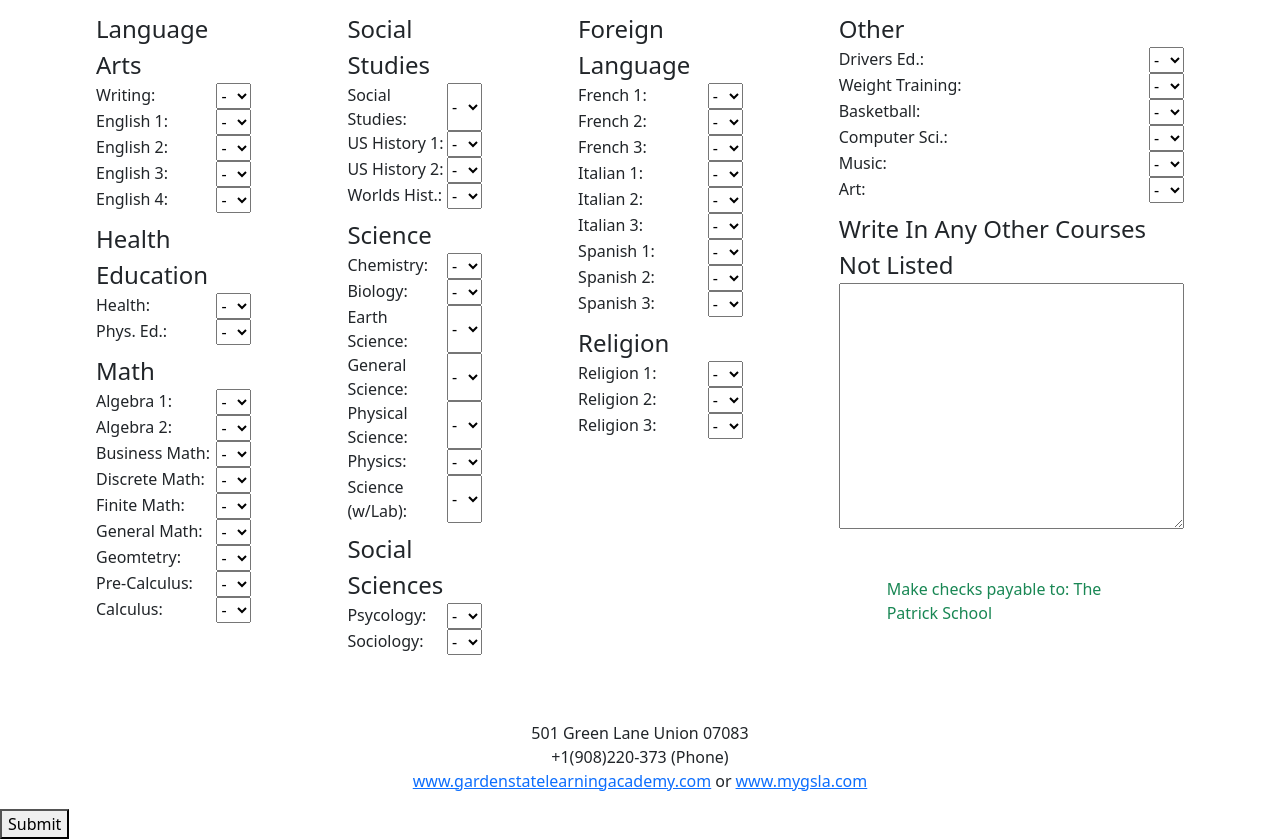
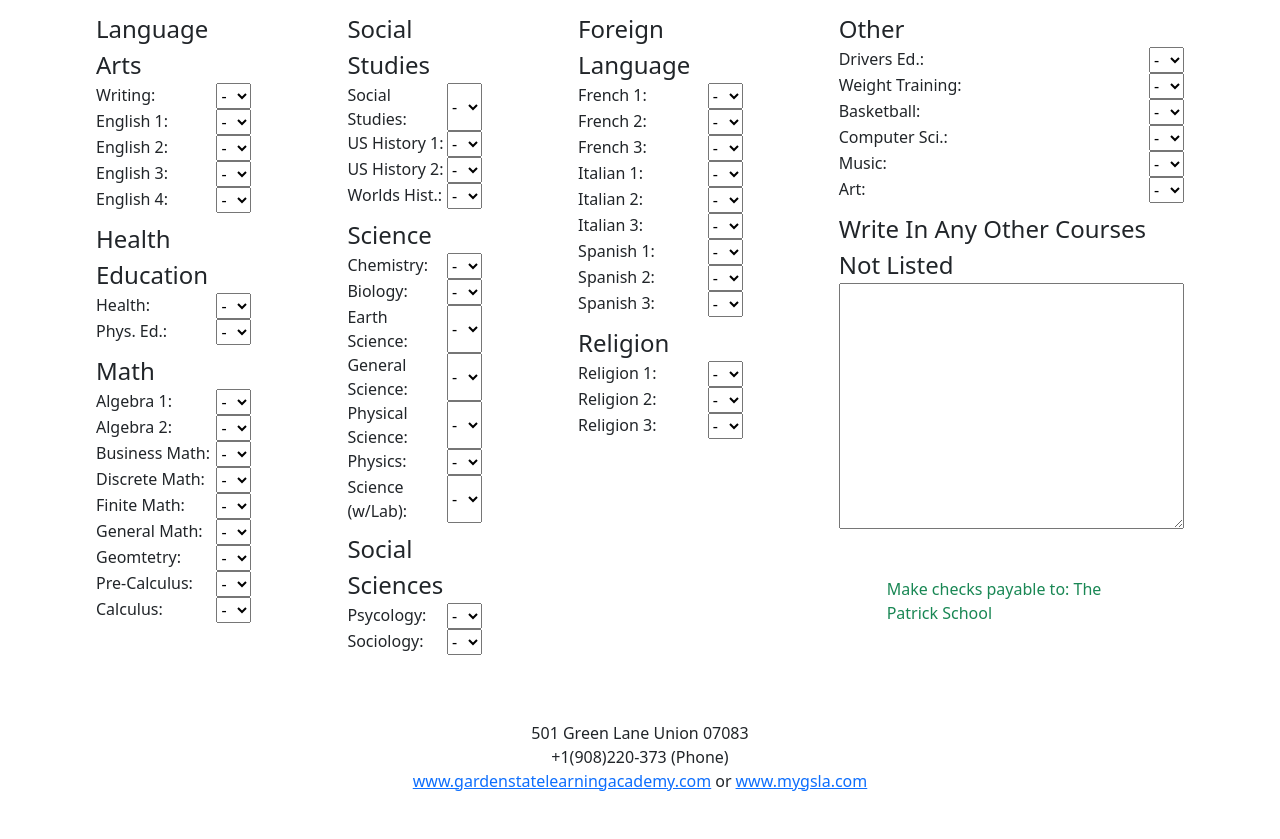
Before and after one commit to Patrickschool/The-Patrick-School, a plain HTML site: page index.html in a window 1280 px wide. Shown: the part 969-1808 px from the top of the page. After the commit the page ends 1778 px from the top, so only its background shows below. Drawn offline with nearby package versions, Linux system fonts and the light colour scheme.

Commit message:
Update index.html

```diff
--- a/index.html
+++ b/index.html
@@ -586,8 +586,3 @@
     <title>Registration Form</title>
 </head>
 <body>
-    <form action="mailto:mygsla@thepatrickschool.org" method="POST" enctype="text/plain">
-        <button type="submit">Submit</button>
-    </form>
-</body>
-</html>
```
